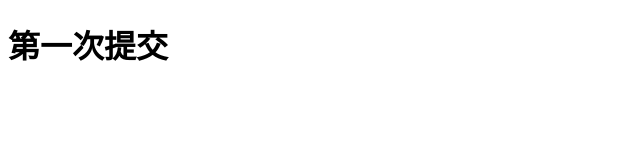
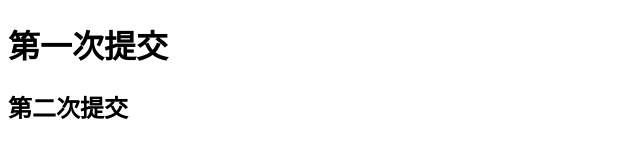
Before and after one commit to ling1017/text, a plain HTML site: page index.html in a window 1280 px wide. Shown: the whole page, without its empty margins (0-640 px from the left). Drawn offline with Linux system fonts and the light colour scheme.

Commit message:
第二次提交

```diff
--- a/index.html
+++ b/index.html
@@ -8,5 +8,6 @@
 </head>
 <body>
     <h1> 第一次提交 </h1>
+    <h2> 第二次提交</h2>
 </body>
 </html>
```
